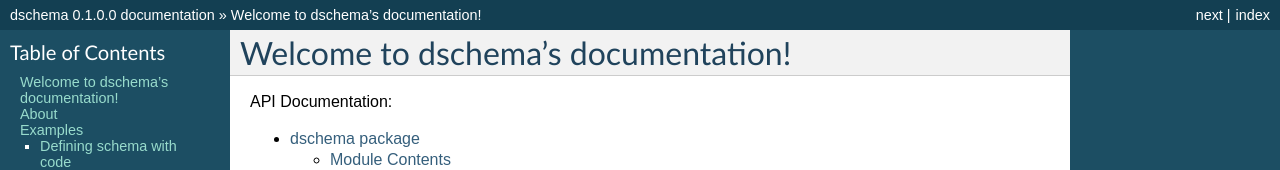
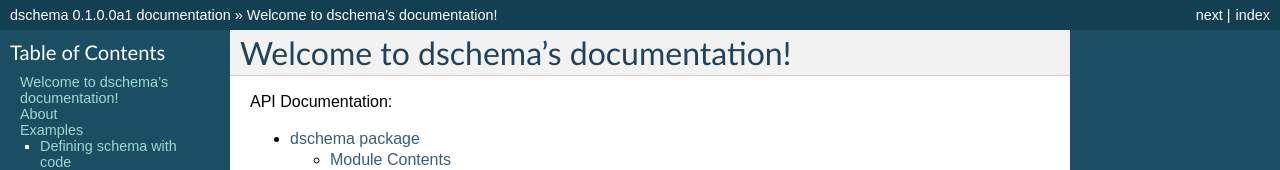
Before and after one commit to Teriks/dschema, a Sphinx documentation site: the page built from docs/source/index.rst, in a window 1280 px wide. Shown: the top 170 px of the page. Built offline with Sphinx 7.4.7, drawn with Linux system fonts in a browser that asks for light colours; the version number is read from the project's files by our own code; some of the changed text lies outside the part shown.

Commit message:
Add version alpha tag

```diff
--- a/docs/source/conf.py
+++ b/docs/source/conf.py
@@ -24,10 +24,12 @@ project = 'dschema'
 copyright = '2018, Teriks'
 author = 'Teriks'
 
-# The short X.Y version
-version = ''
+
 # The full version, including alpha/beta/rc tags
-release = '0.1.0.0'
+version = dschema.__version__
+
+
+release = version
 
 
 # -- General configuration ---------------------------------------------------
--- a/dschema/__init__.py
+++ b/dschema/__init__.py
@@ -21,7 +21,7 @@
 __author__ = 'Teriks'
 __copyright__ = 'Copyright (c) 2018 Teriks'
 __license__ = 'Three Clause BSD'
-__version__ = '0.1.0.0'
+__version__ = '0.1.0.0a1'
 
 __all__ = ['Namespace',
            'ValidationError',
```
